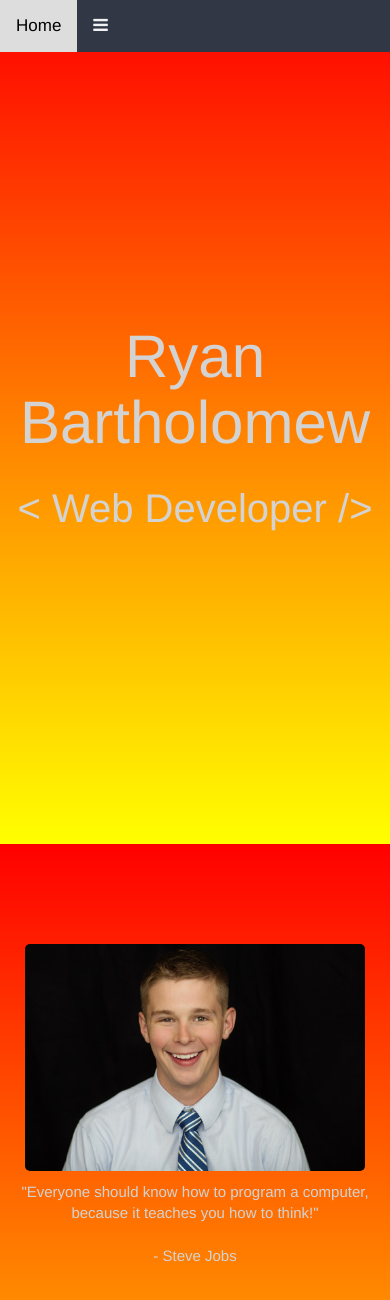
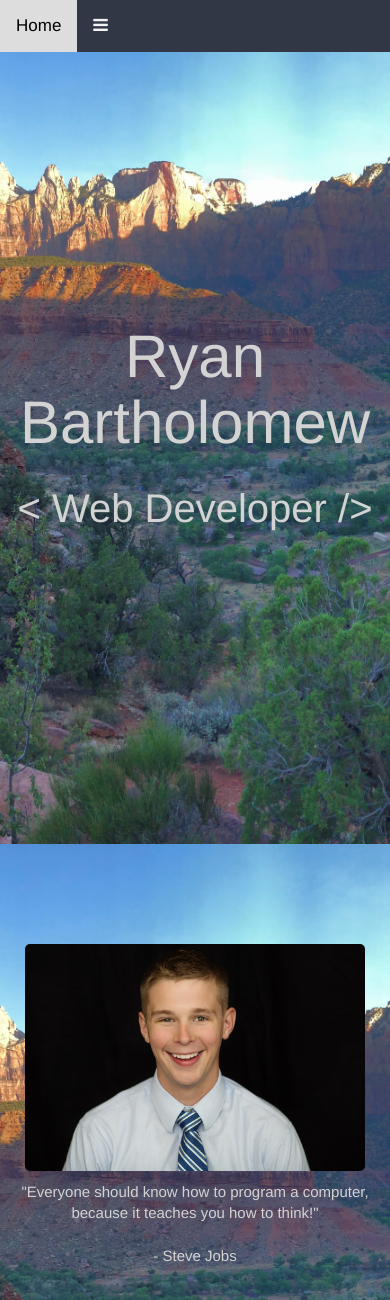
Before and after one commit to rybart/ryanbartholomew, a PHP site: page / in a window 390 px wide. Shown: the top 1300 px of the page. Run offline with PHP 8.4, Linux system fonts and the light colour scheme; some libraries are stand-ins or nearby versions; some web fonts are replaced.

Commit message:
mobile ready

```diff
--- a/main.css
+++ b/main.css
@@ -371,7 +371,7 @@ h1, h2, h3, h4, h5, h6 {
 }
     @media screen and (max-width: 600px) {
         body {
-            background-image: linear-gradient(red, yellow);
+            background-image: url("./media/mobileBackground.JPG");
         }
 
         .topnav a:not(:first-child) {
```
Also changed, not shown: media/mobileBackground.jpg (added).
